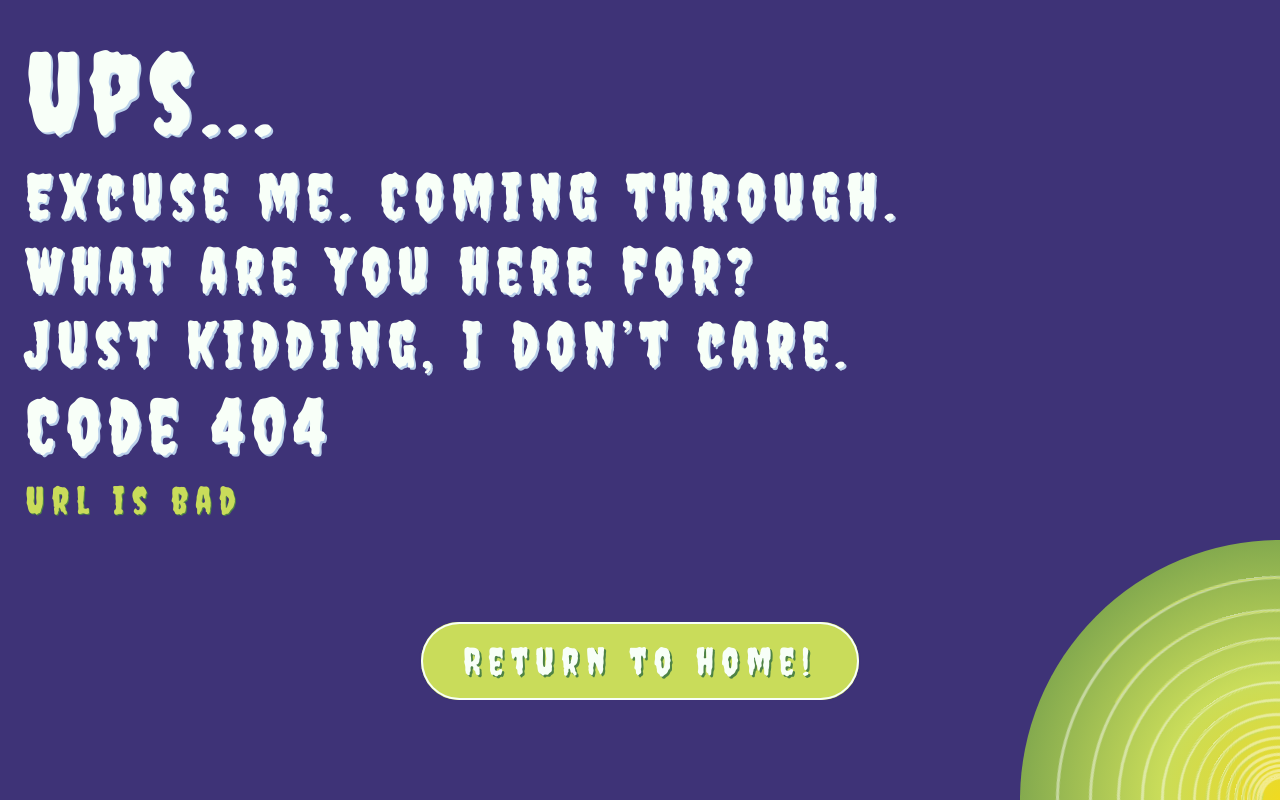
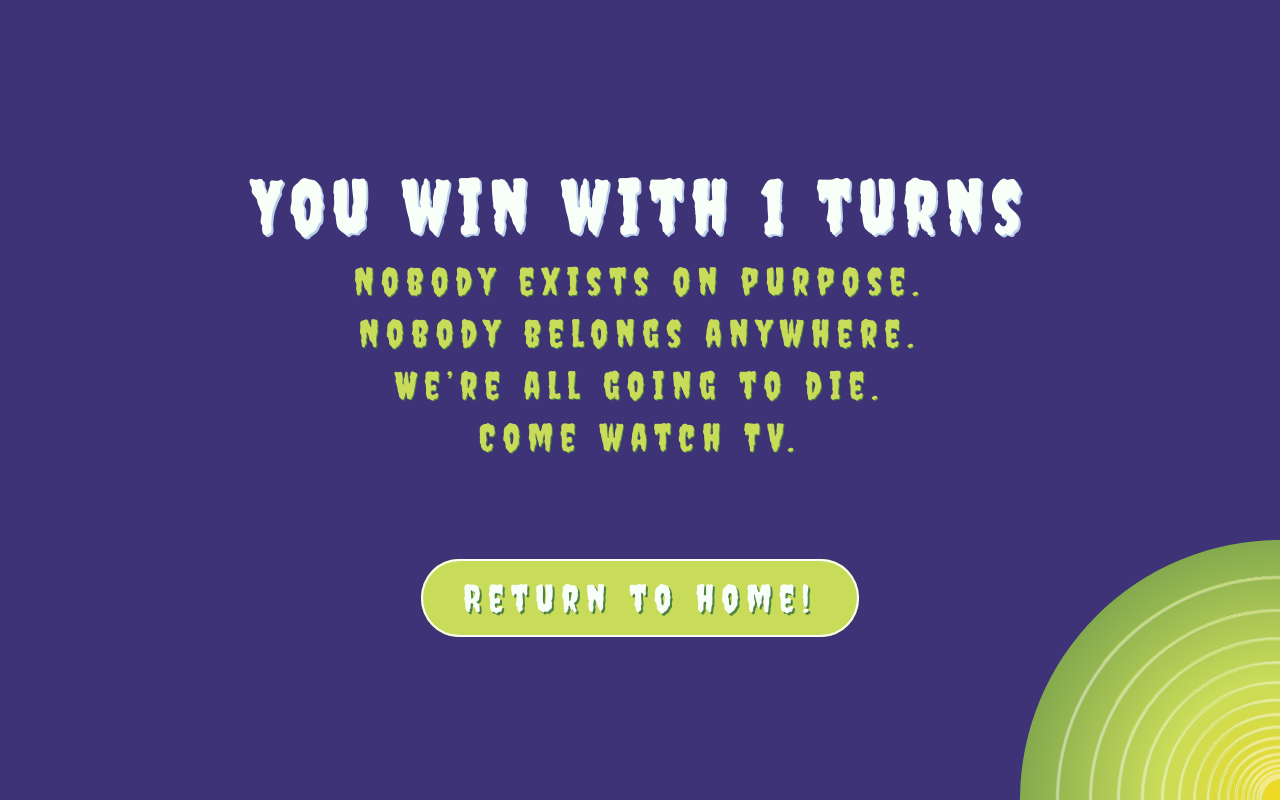
Before and after one commit to Jutrzenka/memory-card-RaM, a React (Create React App) app: page /win/1 in a window 1280 px wide. Before the commit this address led to /error/wrong-path. Built offline with nearby package versions, Linux system fonts and the light colour scheme.

Commit message:
Added WinView.tsx

```diff
--- a/src/App.tsx
+++ b/src/App.tsx
@@ -4,6 +4,7 @@ import "./_App.css";
 import {StartView} from "./views/StartView/StartView";
 import {GameView} from "./views/GameView/GameView";
 import {ErrorView} from "./views/errors/ErrorView/ErrorView";
+import {WinView} from "./views/WinView/WinView";
 
 export const App = () => {
     return (
@@ -11,6 +12,7 @@ export const App = () => {
             <div className={"App_sites"}>
                 <Routes>
                     <Route path={"/error/:description"} element={<ErrorView />} />
+                    <Route path="/win/:turns" element={<WinView />} />
                     <Route path="/game/:amount" element={<GameView />} />
                     <Route path="/game" element={<Navigate to={"/error/wrong-path"} />} />
                     <Route path="/start" element={<StartView />} />
--- a/src/components/GameTable/GameTable.tsx
+++ b/src/components/GameTable/GameTable.tsx
@@ -1,4 +1,4 @@
-import React, {ReactNode, useEffect, useRef, useState} from "react";
+import React, {useEffect, useState} from "react";
 import { Card } from "../Card/Card";
 
 import "./_GameTable.css"
@@ -6,17 +6,16 @@ import {useFetch} from "../../utils/useFetch";
 import {FetchComponent} from "../FetchComponent/FetchComponent";
 import {shuffleArray} from "../../utils/shuffleArray";
 import {randomNumber} from "../../utils/randomNumber";
-import {useChangeTwo} from "../../utils/useChangeTwo";
-import {useToggle} from "../../utils/useToggle";
 import { useHandleChoice } from "../../utils/useHandleChoice";
-import {Navigate, useLocation} from "react-router-dom";
+import {Navigate} from "react-router-dom";
 
 interface Props {
     amountCard: number;
     increaseTurn: any;
+    turns: number;
 }
 
-export const GameTable = ({amountCard, increaseTurn}:Props) => {
+export const GameTable = ({amountCard, increaseTurn, turns}:Props) => {
     // Set array cards
     const [page] = useState(randomNumber(1, 38));
     const [cardArray, setCardArray] = useState<any[]>([]);
@@ -63,7 +62,7 @@ export const GameTable = ({amountCard, increaseTurn}:Props) => {
         }
     },[cardOne, cardTwo])
 
-    if (amountCard * 4 === pairAmount) {return (<Navigate to={"/error/sasa"}/>)}
+    if (amountCard * 4 === pairAmount) {return (<Navigate to={`/win/${turns}`}/>)}
 
     return (
         <FetchComponent data={data} loading={loading} error={error}>
--- a/src/components/GameTable/_GameTable.css
+++ b/src/components/GameTable/_GameTable.css
@@ -40,15 +40,6 @@
 
 @media (max-width: 320px){
     .GameTable_Container {
-        display: flex;
-        flex-direction: column;
-    }
-    .GameTable {
-        width: 100%;
-        height: fit-content;
-        min-width: var(--min-width);
-        display: flex;
-        justify-content: center;
-        align-items: center;
+        display: none;
     }
 }
--- a/src/views/GameView/GameView.tsx
+++ b/src/views/GameView/GameView.tsx
@@ -1,4 +1,4 @@
-import React, {useEffect, useState} from "react";
+import React, {useState} from "react";
 import {Navigate, useParams} from "react-router-dom";
 
 import "./_GameView.css"
@@ -18,15 +18,13 @@ const isCorrectAmount = (value:string | undefined) => {
 export const GameView = () => {
     const {amount} = useParams();
     const [turns, increaseTurn] = useState(0);
-    useEffect(() => {
-        console.log(turns)
-    },[turns])
+
     // catch wrong amount
     if (!isCorrectAmount(amount)) return (<Navigate to={"/error/wrong-amount"}/>)
     // GameView
     return (
         <div className={"GameView"}>
-            <GameTable amountCard={Number(amount)} increaseTurn={increaseTurn}/>
+            <GameTable turns={turns} amountCard={Number(amount)} increaseTurn={increaseTurn}/>
         </div>
     )
 }
--- /dev/null
+++ b/src/views/WinView/WinView.tsx
@@ -0,0 +1,40 @@
+import React from "react";
+
+import "./_WinView.css";
+import {Link, useParams} from "react-router-dom";
+import {Vortex} from "../../components/Vortex/Vortex";
+
+export const WinView = () => {
+    const {turns} = useParams();
+    return (
+        <div className={"WinView"}>
+            <div className={"WinView_div"}>
+                <div className={"ThisErrorIsNotExist Error_wrapper"}>
+                    <h2 className={"Error_title win"}>You win with {turns} turns</h2>
+                    <p className={"Error_description textError win"}>
+                        Nobody exists on purpose.
+                    </p>
+                    <p className={"Error_description textError win"}>
+                        Nobody belongs anywhere.
+                    </p>
+                    <p className={"Error_description textError win"}>
+                        We’re all going to die.
+                    </p>
+                    <p className={"Error_description textError win"}>
+                        Come watch TV.
+                    </p>
+                    <button className={"ReturnHome"}>
+                        <Link className={"ReturnHome_Link"} to={"/"}>Return to home!</Link>
+                    </button>
+                    <div className={"Vortex_Box"}>
+                        <div className={"Vortex"}>
+                            <div className={"Card_Vortex"}>
+                                <Vortex/>
+                            </div>
+                        </div>
+                    </div>
+                </div>
+            </div>
+        </div>
+    )
+}
--- /dev/null
+++ b/src/views/WinView/_WinView.css
@@ -0,0 +1,15 @@
+.WinView {
+    width: 100vw;
+    height: 100vh;
+    display: flex;
+    justify-content: center;
+    align-items: center;
+}
+
+.WinView_div {
+    width: 80%;
+}
+
+.win {
+    text-align: center;
+}
```
